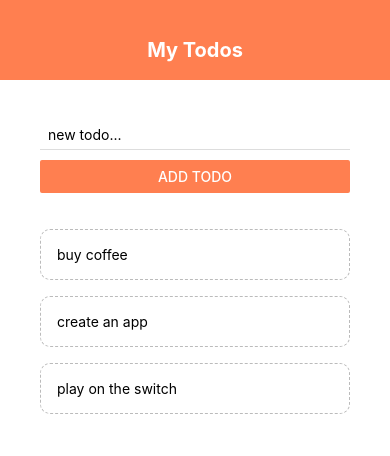
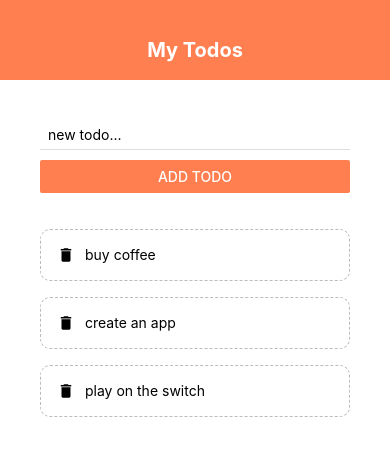
Before and after one commit to rilex001/reactnative, a React Native app: screen / in a window 390 px wide. Shown: the top 456 px of the page. Built offline with nearby package versions, Linux system fonts and the light colour scheme.

Commit message:
todo app

```diff
--- a/App.js
+++ b/App.js
@@ -1,10 +1,18 @@
 import { StatusBar } from 'expo-status-bar';
 import React, { useState } from 'react';
-import { StyleSheet, Text, View, Button, TextInput, FlatList, TouchableOpacity } from 'react-native';
+import
+  { StyleSheet,
+    Text,
+    View,
+    FlatList,
+    Alert,
+    TouchableWithoutFeedback,
+    Keyboard
+} from 'react-native';
 import Header from './components/header'
 import TodoItem from './components/todoItem'
 import AddTodo from './components/addTodo'
-
+import Sandbox from './components/sandbox';
 
 export default function App() {
 
@@ -21,15 +29,29 @@
   }
 
   const submitHandler = (text) => {
+
+    if(text.length > 3){
       setTodos((prevTodos) => {
         return [
           {text: text, key: Math.random().toString()},
           ...prevTodos
         ]
       })
+    } else {
+      Alert.alert('OOPS!', 'Todos must be over 3 chars long', [
+        {text: 'Understood', onPress: () => console.log('alert closed')}
+      ])
+    }
+
+
   }
 
   return (
+    // <Sandbox />
+    <TouchableWithoutFeedback onPress={() => {
+      Keyboard.dismiss()
+      console.log('dismissed keyboard')
+    }}>
     <View style={styles.container}>
       <Header />
       <View style={styles.content}>
@@ -43,8 +65,8 @@
           />
         </View>
       </View>
-
     </View>
+    </TouchableWithoutFeedback>
   );
 }
 
@@ -55,8 +77,10 @@
   },
   content: {
     padding: 40,
+    flex: 1,
   },
   list: {
-    marginTop: 20
+    flex: 1,
+    marginTop: 20,
   }
 });
--- /dev/null
+++ b/components/sandbox.js
@@ -0,0 +1,45 @@
+import React from 'react';
+import { StyleSheet, Text, View } from 'react-native';
+
+
+export default function Sandbox() {
+    return (
+        <View style={styles.container}>
+            <Text style={styles.boxOne}>one</Text>
+            <Text style={styles.boxTwo}>two</Text>
+            <Text style={styles.boxThree}>three</Text>
+            <Text style={styles.boxFour}>four</Text>
+        </View>
+    )
+}
+
+const styles = StyleSheet.create({
+    container: {
+        // flex: 1,
+        flexDirection: 'row',
+        justifyContent: 'space-around',
+        alignItems: 'center',
+        paddingTop: 40,
+        backgroundColor: '#ddd',
+    },
+    boxOne: {
+        flex: 1,
+        backgroundColor: 'violet',
+        padding: 10,
+    },
+    boxTwo: {
+        flex: 1,
+        backgroundColor: 'gold',
+        padding: 10,
+    },
+    boxThree: {
+        flex: 2,
+        backgroundColor: 'coral',
+        padding: 10,
+    },
+    boxFour: {
+        flex: 3,
+        backgroundColor: 'skyblue',
+        padding: 10,
+    },
+})
--- a/components/todoItem.js
+++ b/components/todoItem.js
@@ -1,11 +1,16 @@
 import React from 'react';
-import { StyleSheet, Text, TouchableOpacity } from 'react-native';
+import { StyleSheet, Text, TouchableOpacity, View } from 'react-native';
+import { MaterialIcons } from '@expo/vector-icons';
+
 
 export default function TodoItem({ item, pressHandler }){
 
     return (
         <TouchableOpacity onPress={() => pressHandler(item.key)}>
-            <Text style={styles.item}>{item.text}</Text>
+            <View style={styles.item}>
+                <MaterialIcons name="delete" size={18} color="black" />
+                <Text style={styles.itemText}>{item.text}</Text>
+            </View>
         </TouchableOpacity>
     )
 }
@@ -17,6 +22,10 @@
             borderColor: '#bbb',
             borderWidth: 1,
             borderStyle: 'dashed',
-            borderRadius: 10
+            borderRadius: 10,
+            flexDirection: 'row'
+        },
+        itemText: {
+            marginLeft: 10
         }
     })
```
Lines whose indentation alone changed are shown as unchanged.
